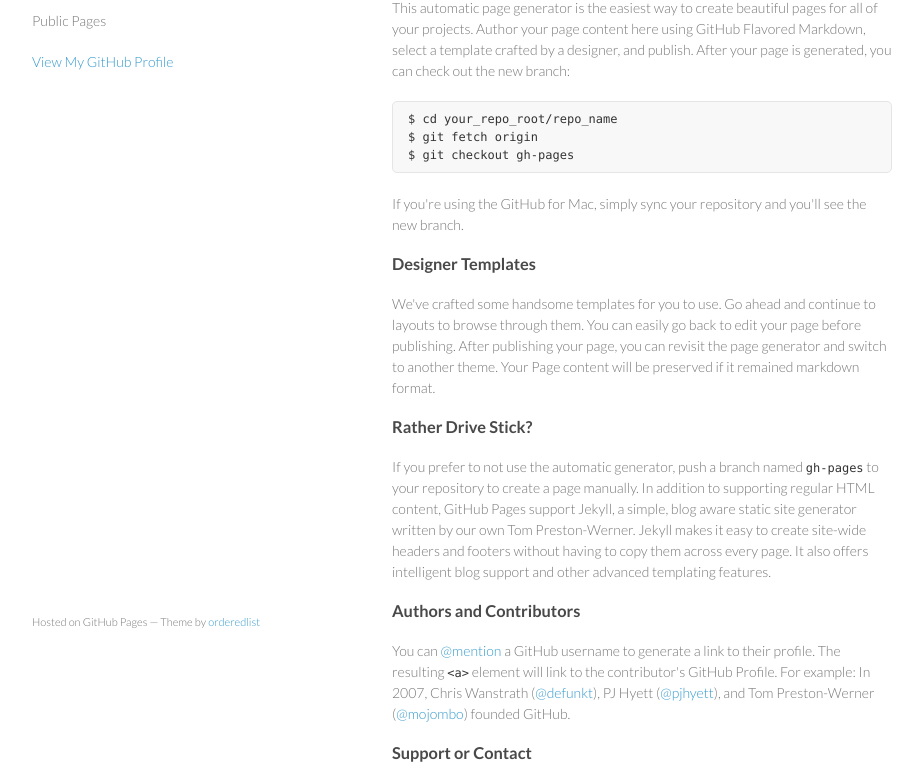
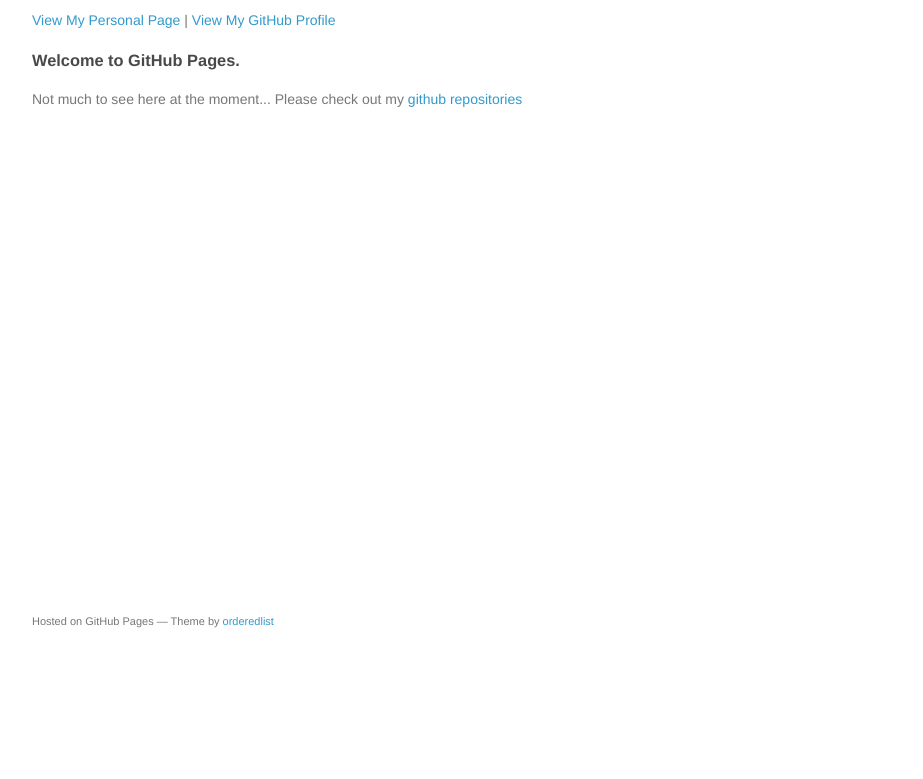
Before and after one commit to gbuonc/gbuonc.github.com, a plain HTML site: page index.html in a window 1280 px wide. Shown: the part 99-878 px from the top of the page, without its empty margins (178-1101 px from the left). After the commit the page ends 800 px from the top, so only its background shows below. Drawn offline with Linux system fonts and the light colour scheme.

Commit message:
home page

```diff
--- a/index.html
+++ b/index.html
@@ -16,45 +16,16 @@
     <div class="wrapper">
       <header>
         <h1>Gbuonc.github.com</h1>
-        <p>Public Pages</p>
-
-
-        <p class="view"><a href="https://github.com/gbuonc">View My GitHub Profile</a></p>
-
+        <p class="view"><a href="http://www.gianlucabuoncompagni.net">View My Personal Page</a> | <a href="https://github.com/gbuonc">View My GitHub Profile</a></p>
       </header>
       <section>
         <h3>Welcome to GitHub Pages.</h3>
-
-<p>This automatic page generator is the easiest way to create beautiful pages for all of your projects. Author your page content here using GitHub Flavored Markdown, select a template crafted by a designer, and publish. After your page is generated, you can check out the new branch:</p>
-
-<pre><code>$ cd your_repo_root/repo_name
-$ git fetch origin
-$ git checkout gh-pages
-</code></pre>
-
-<p>If you're using the GitHub for Mac, simply sync your repository and you'll see the new branch.</p>
-
-<h3>Designer Templates</h3>
-
-<p>We've crafted some handsome templates for you to use. Go ahead and continue to layouts to browse through them. You can easily go back to edit your page before publishing. After publishing your page, you can revisit the page generator and switch to another theme. Your Page content will be preserved if it remained markdown format.</p>
-
-<h3>Rather Drive Stick?</h3>
-
-<p>If you prefer to not use the automatic generator, push a branch named <code>gh-pages</code> to your repository to create a page manually. In addition to supporting regular HTML content, GitHub Pages support Jekyll, a simple, blog aware static site generator written by our own Tom Preston-Werner. Jekyll makes it easy to create site-wide headers and footers without having to copy them across every page. It also offers intelligent blog support and other advanced templating features.</p>
-
-<h3>Authors and Contributors</h3>
-
-<p>You can <a href="https://github.com/blog/821" class="user-mention">@mention</a> a GitHub username to generate a link to their profile. The resulting <code>&lt;a&gt;</code> element will link to the contributor's GitHub Profile. For example: In 2007, Chris Wanstrath (<a href="https://github.com/defunkt" class="user-mention">@defunkt</a>), PJ Hyett (<a href="https://github.com/pjhyett" class="user-mention">@pjhyett</a>), and Tom Preston-Werner (<a href="https://github.com/mojombo" class="user-mention">@mojombo</a>) founded GitHub.</p>
-
-<h3>Support or Contact</h3>
-
-<p>Having trouble with Pages? Check out the documentation at <a href="http://help.github.com/pages">http://help.github.com/pages</a> or contact <a href="mailto:support@github.com">support@github.com</a> and we’ll help you sort it out.</p>
+        <p>Not much to see here at the moment... Please check out my <a href="https://github.com/gbuonc/">github repositories</a></p>
       </section>
       <footer>
         <p><small>Hosted on GitHub Pages &mdash; Theme by <a href="https://github.com/orderedlist">orderedlist</a></small></p>
       </footer>
     </div>
     <script src="javascripts/scale.fix.js"></script>
-
   </body>
 </html>
--- a/stylesheets/styles.css
+++ b/stylesheets/styles.css
@@ -2,7 +2,7 @@
 
 body {
   padding:50px;
-  font:14px/1.5 Lato, "Helvetica Neue", Helvetica, Arial, sans-serif;
+  font:14px/1.5 "Helvetica Neue", Helvetica, Arial, sans-serif;
   color:#777;
   font-weight:300;
 }
@@ -37,7 +37,10 @@
   font-weight:400;
   text-decoration:none;
 }
-
+a:hover{
+    color: #000;
+    text-decoration: underline;
+}
 a small {
   font-size:11px;
   color:#777;
@@ -96,9 +99,7 @@
 }
 
 header {
-  width:270px;
-  float:left;
-  position:fixed;
+
 }
 
 header ul {
@@ -160,8 +161,7 @@
 }
 
 section {
-  width:500px;
-  float:right;
+
   padding-bottom:50px;
 }
 
```
